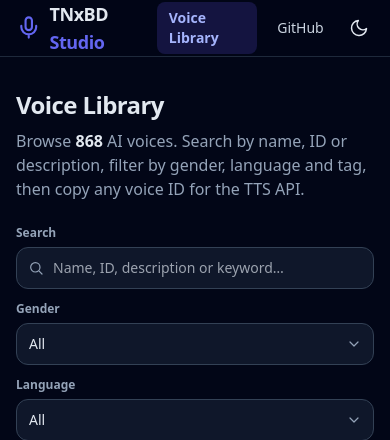
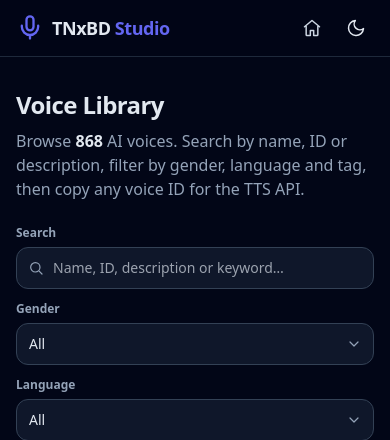
Before and after one commit to nayem-48ai/cartesia-tts-studio, a Flask app: page /library in a window 390 px wide. Shown: the top 440 px of the page. Run offline with Flask 3, Linux system fonts and the light colour scheme; some libraries are stand-ins or nearby versions.

Commit message:
Nav: remove GitHub button, library shows animated Home icon (#18)
* SEO: consolidate canonical to speakee, add Organization JSON-LD, How-it-works + 42-language sections, expanded FAQ, nofollow external links

* SEO: hardcode sitemap/robots to primary domain speakee.tnxbd.top for canonical consolidation

* Redirect all non-speakee hosts (vercel.app defaults + deployment URLs) to speakee.tnxbd.top via 301

* Add: 4 Bangla owned voices, UID custom-voice option with validity check, /library browser page (search/filter/copy), custom-voice FAQ

* Rename UID tab, update email, responsive nav, dynamic Voice Library button in UID mode, Male/Female/High Profiled person gender labels

* Mobile animated Voice Library icon, whole-section UID button, redesigned Library filters, split Neutral vs High Profiled person

* UI: system-default theme with localStorage persistence + toggle; revert UID to expandable details (remove library button); animated slide viewer for How-it-works+FAQ; dual opposite-direction language marquees

* Remove leftover uidLibBtn anchor from voice details

* UI fixes: theme-only persistence (no scroll save), drop Languages paragraph, split How-it-works + FAQ into two independent animated slide viewers

* Polish slide viewers: tighter padding + animated card entrance on active slide

* Nav: remove unused GitHub button from both pages; library page nav shows animated Home icon (links to /) instead of Voice Library

```diff
--- a/templates/index.html
+++ b/templates/index.html
@@ -202,10 +202,6 @@
         <a href="/library" aria-label="Voice Library" class="inline-flex items-center gap-1.5 text-slate-600 dark:text-slate-300 hover:text-brand-600 px-2 sm:px-3 py-1.5 rounded-lg hover:bg-slate-100 dark:hover:bg-slate-800 transition-colors cursor-pointer">
           <svg class="lib-ico w-5 h-5" viewBox="0 0 24 24" fill="none" stroke="currentColor" stroke-width="1.8"><path d="M4 6h16M7 12h13M4 18h13" stroke-linecap="round" stroke-linejoin="round"/></svg>
           <span class="hidden sm:inline text-sm font-medium">Voice Library</span>
-        </a>
-        <a href="https://github.com" target="_blank" rel="nofollow noopener noreferrer" class="hidden sm:inline-flex items-center gap-1.5 text-sm font-medium text-slate-600 dark:text-slate-300 hover:text-brand-600 px-3 py-1.5 rounded-lg hover:bg-slate-100 dark:hover:bg-slate-800 transition-colors cursor-pointer">
-          <svg class="w-4 h-4" viewBox="0 0 24 24" fill="currentColor"><path d="M12 .5A11.5 11.5 0 0 0 .5 12a11.5 11.5 0 0 0 7.86 10.92c.58.1.79-.25.79-.56v-2c-3.2.7-3.88-1.37-3.88-1.37-.53-1.34-1.3-1.7-1.3-1.7-1.06-.72.08-.7.08-.7 1.17.08 1.78 1.2 1.78 1.2 1.04 1.78 2.74 1.27 3.4.97.1-.75.4-1.27.73-1.56-2.56-.3-5.25-1.28-5.25-5.7 0-1.26.45-2.3 1.2-3.1-.13-.3-.52-1.48.1-3.1 0 0 .98-.31 3.2 1.18a11 11 0 0 1 5.82 0c2.22-1.5 3.2-1.18 3.2-1.18.63 1.62.24 2.8.12 3.1.75.8 1.2 1.84 1.2 3.1 0 4.43-2.7 5.4-5.27 5.69.42.36.8 1.08.8 2.18v3.23c0 .31.21.67.8.56A11.5 11.5 0 0 0 23.5 12 11.5 11.5 0 0 0 12 .5Z"/></svg>
-          GitHub
         </a>
         <button id="coffeeBtn" class="relative w-9 h-9 grid place-items-center rounded-lg text-slate-600 dark:text-slate-300 hover:bg-slate-100 dark:hover:bg-slate-800 transition-colors cursor-pointer" aria-label="Buy me a coffee" title="Support TNxBD Studio">
           <svg class="w-5 h-5 coffee-cup" viewBox="0 0 24 24" fill="none" stroke="currentColor" stroke-width="1.7">
--- a/templates/library.html
+++ b/templates/library.html
@@ -20,7 +20,11 @@
       tailwind.config = { darkMode: 'class', theme: { extend: { fontFamily: { sans: ['"Plus Jakarta Sans"', 'system-ui', 'sans-serif'] }, colors: { brand: { 50:'#eef2ff',100:'#e0e7ff',200:'#c7d2fe',300:'#a5b4fc',400:'#818cf8',500:'#6366f1',600:'#4f46e5',700:'#4338ca',800:'#3730a3',900:'#312e81' }, cta: { 400:'#34d399',500:'#10b981',600:'#059669' } } } } }
       try { if (localStorage.getItem('theme') === 'dark') document.documentElement.classList.add('dark'); } catch (e) {}
     </script>
-    <style> body { font-family: '"Plus Jakarta Sans"', system-ui, sans-serif; } </style>
+    <style>
+      body { font-family: '"Plus Jakarta Sans"', system-ui, sans-serif; }
+      @keyframes libGlow { 0%,100%{filter:drop-shadow(0 0 0 rgba(99,102,241,0))} 50%{filter:drop-shadow(0 0 5px rgba(99,102,241,.55))} }
+      .lib-ico { animation: libGlow 3.2s ease-in-out infinite; }
+    </style>
   </head>
   <body class="bg-slate-50 dark:bg-slate-950 text-slate-800 dark:text-slate-200 min-h-screen">
     <nav class="sticky top-0 z-40 backdrop-blur bg-white/80 dark:bg-slate-950/80 border-b border-slate-200 dark:border-slate-800">
@@ -30,8 +34,10 @@
           <span class="font-extrabold text-lg tracking-tight">TNxBD <span class="text-brand-500">Studio</span></span>
         </a>
         <div class="flex items-center gap-2">
-          <a href="/library" class="text-sm font-semibold text-brand-600 dark:text-brand-300 px-3 py-1.5 rounded-lg bg-brand-50 dark:bg-brand-900/40">Voice Library</a>
-          <a href="https://github.com" target="_blank" rel="nofollow noopener noreferrer" class="text-sm font-medium text-slate-600 dark:text-slate-300 hover:text-brand-600 px-3 py-1.5 rounded-lg hover:bg-slate-100 dark:hover:bg-slate-800">GitHub</a>
+          <a href="/" aria-label="Home" class="group inline-flex items-center gap-1.5 text-slate-600 dark:text-slate-300 hover:text-brand-600 px-2 sm:px-3 py-1.5 rounded-lg hover:bg-slate-100 dark:hover:bg-slate-800 transition-colors cursor-pointer">
+            <svg class="lib-ico w-5 h-5" viewBox="0 0 24 24" fill="none" stroke="currentColor" stroke-width="1.8"><path d="M3 10.5 12 3l9 7.5M5 9.5V20a1 1 0 0 0 1 1h4v-6h4v6h4a1 1 0 0 0 1-1V9.5" stroke-linecap="round" stroke-linejoin="round"/></svg>
+            <span class="hidden sm:inline text-sm font-medium">Home</span>
+          </a>
           <button id="themeBtn" class="w-9 h-9 grid place-items-center rounded-lg hover:bg-slate-100 dark:hover:bg-slate-800 cursor-pointer" aria-label="Toggle theme">
             <svg class="w-5 h-5" viewBox="0 0 24 24" fill="none" stroke="currentColor" stroke-width="1.8"><path d="M21 12.8A9 9 0 1 1 11.2 3a7 7 0 0 0 9.8 9.8Z" stroke-linejoin="round"/></svg>
           </button>
```
